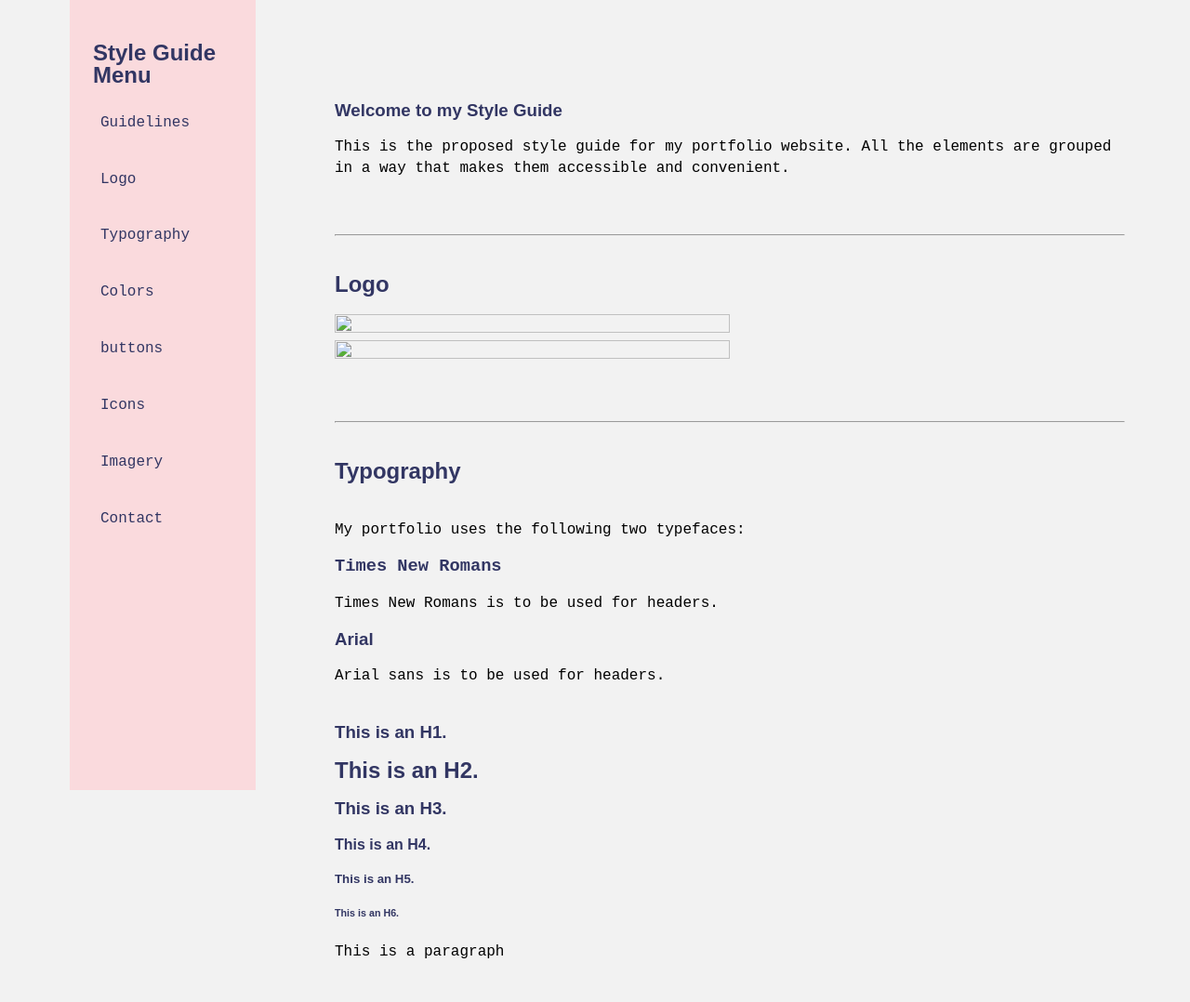
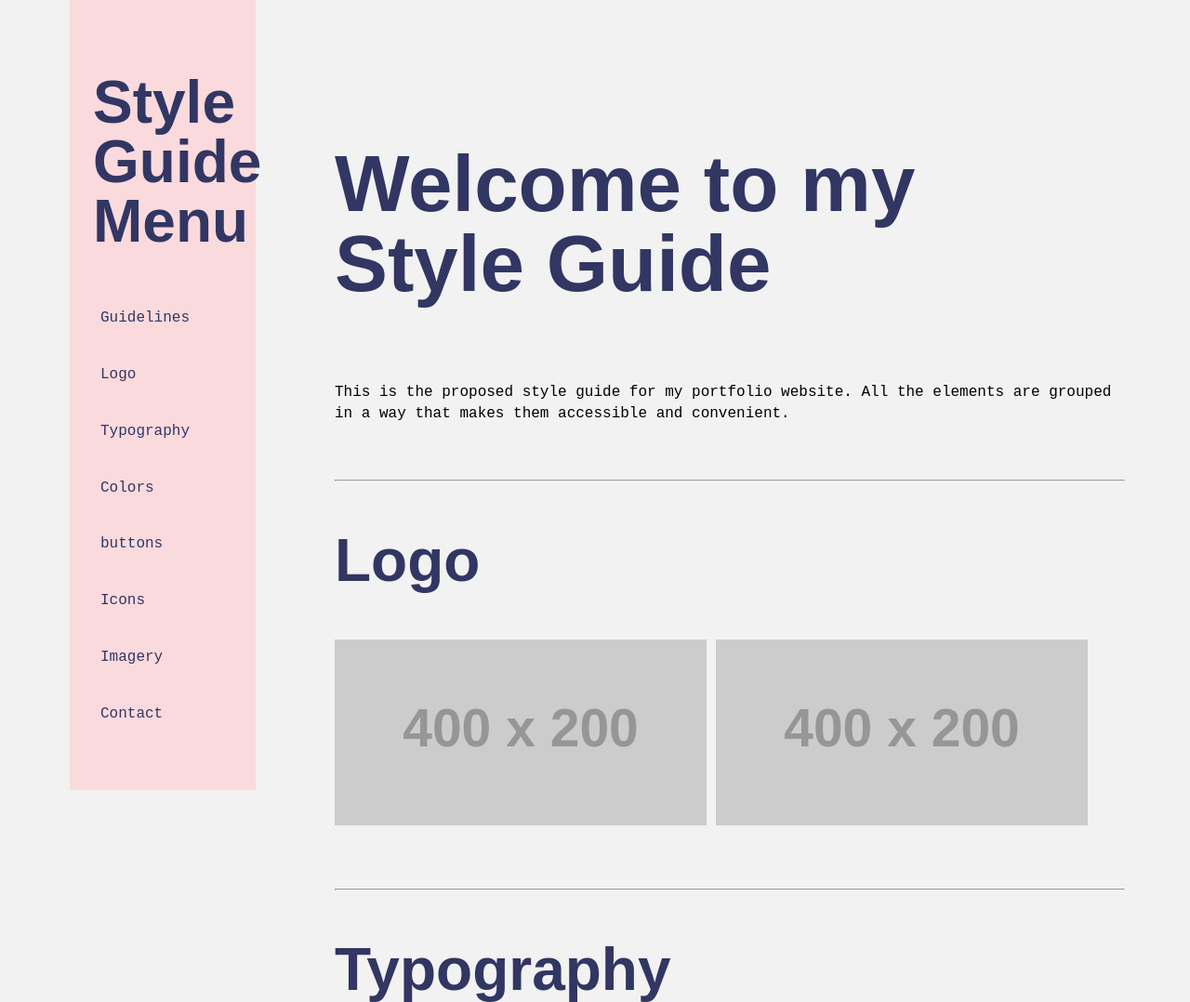
Before and after one commit to klynbrsh/Portfolio, a plain HTML site: page index.html in a window 1280 px wide. Shown: the top 1078 px of the page at 93% size. Drawn offline with Linux system fonts and the light colour scheme; placeholder pictures from the web are drawn by us.

Commit message:
Changing Header sizes

```diff
--- a/index.css
+++ b/index.css
@@ -37,8 +37,8 @@ a:hover {
 
 /*Logo Styles*/
 .section-logo {
-    width: 425px;
-    height: 100%;
+    width: 400px;
+    height: 200px;
 }
 
 
@@ -62,6 +62,11 @@ h6 {
 
 h1 {
     font-weight: 700;
+    font-size: 64pt;
+}
+
+h2{
+    font-size: 48pt;
 }
 
 h2,h3,h4,h5,h6 {
--- a/index.html
+++ b/index.html
@@ -35,8 +35,8 @@
     <article id="Logo" class="margin">
         <h2>Logo</h2>
         <div class="row-container-no wrap">
-                <img src="" class="section-logo">
-                <img src="" class="section-logo">
+                <img src="https://via.placeholder.com/400x200" class="section-logo">
+                <img src="https://via.placeholder.com/400x200" class="section-logo">
         </div>
     </article>
 <hr>
```
